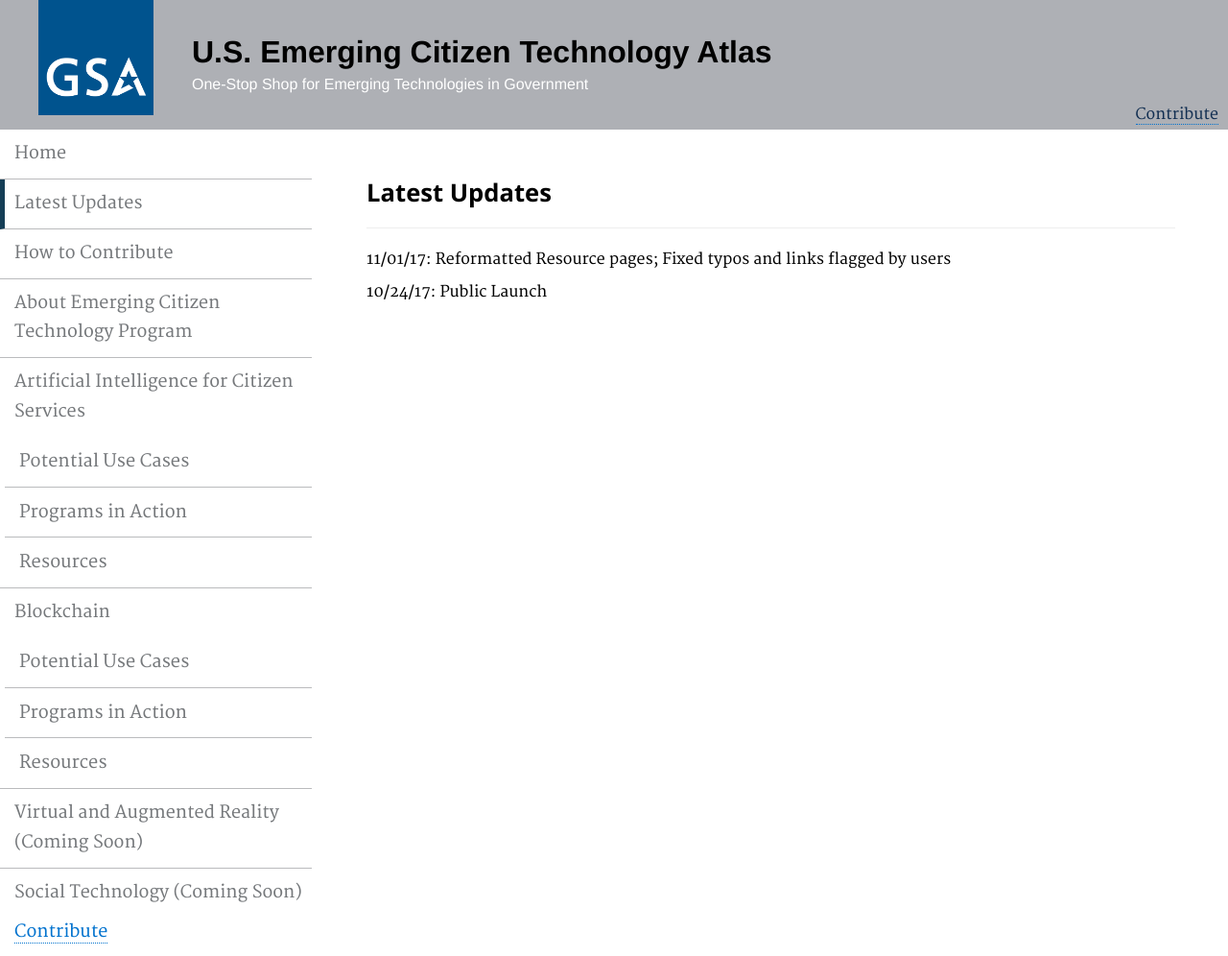
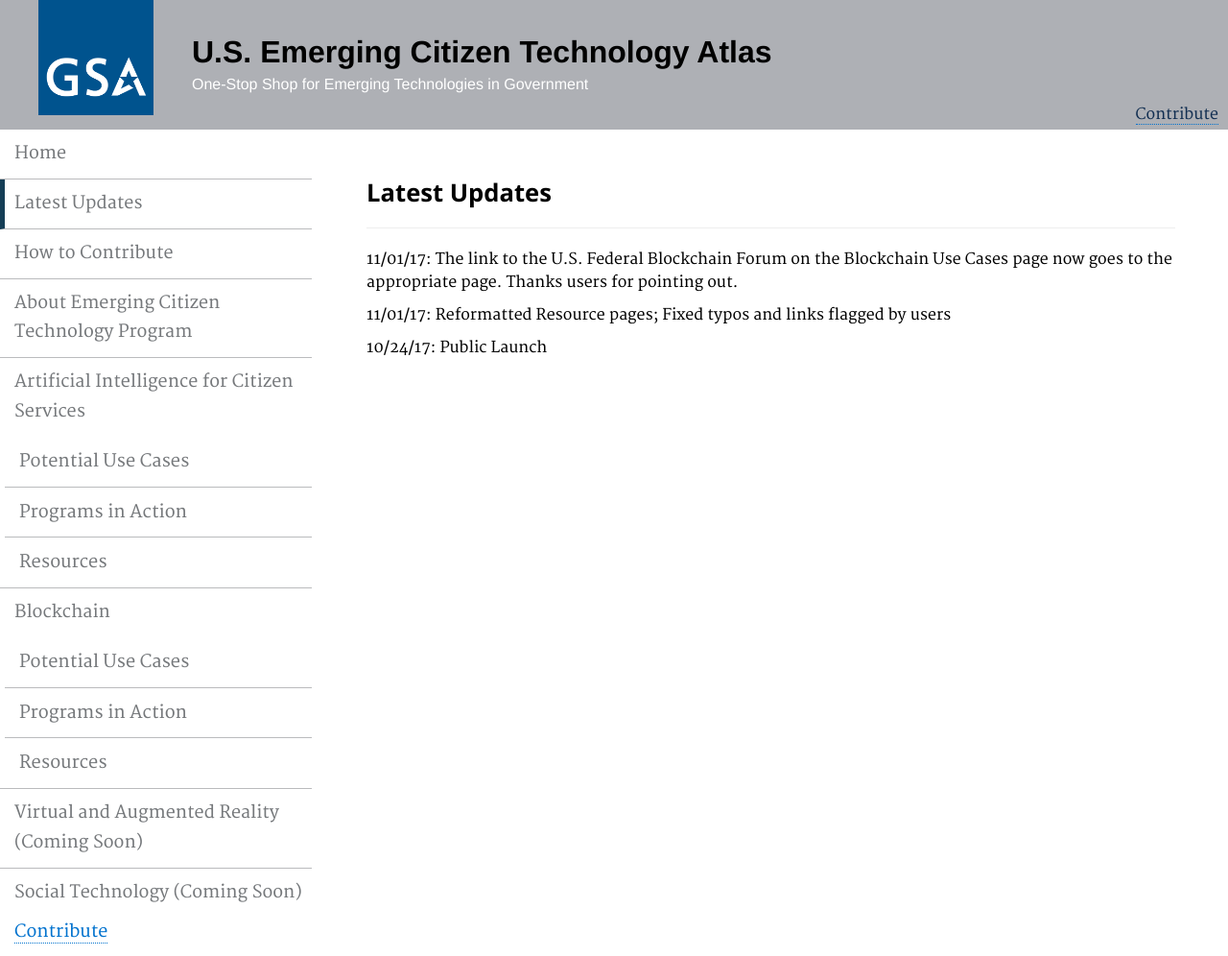
Before and after one commit to GSA/emerging-technology-atlas, a Jekyll site: the page built from pages/updates.md, in a window 1280 px wide. Shown: the whole page at 96% size. Built offline with Jekyll 4.4.1, drawn with Linux system fonts in a browser that asks for light colours.

Commit message:
Update updates.md

```diff
--- a/pages/updates.md
+++ b/pages/updates.md
@@ -8,5 +8,6 @@ description: ""
 ### Latest Updates
 
 ***
-11/01/17: Reformatted Resource pages; Fixed typos and links flagged by users
+11/01/17: The link to the U.S. Federal Blockchain Forum on the Blockchain Use Cases page now goes to the appropriate page. Thanks users for pointing out.
+<p> 11/01/17: Reformatted Resource pages; Fixed typos and links flagged by users
 <p> 10/24/17: Public Launch
```
